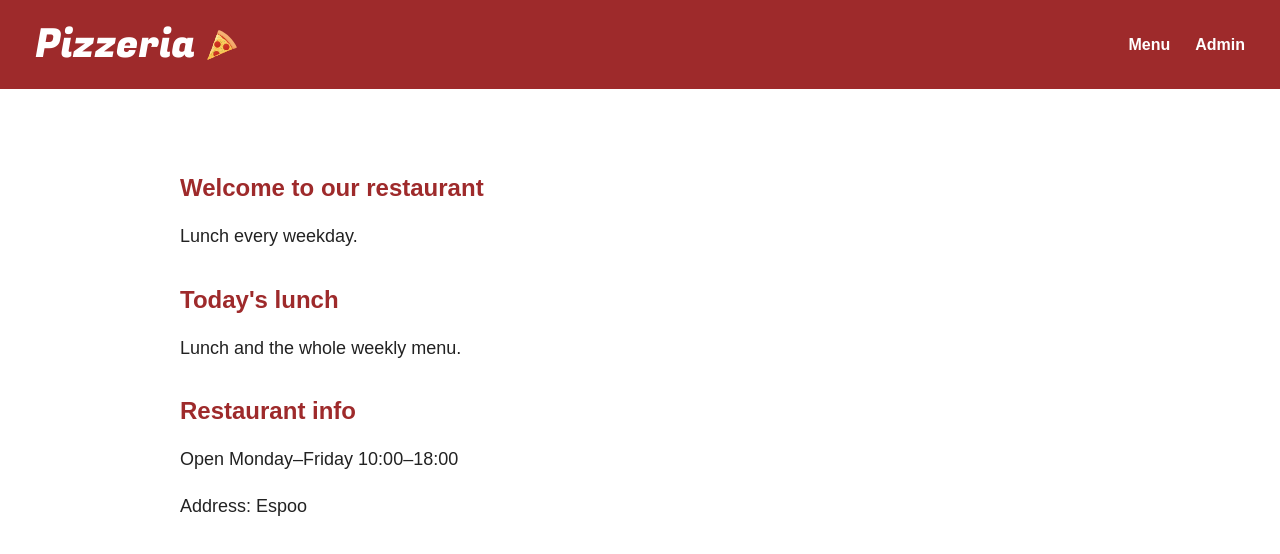
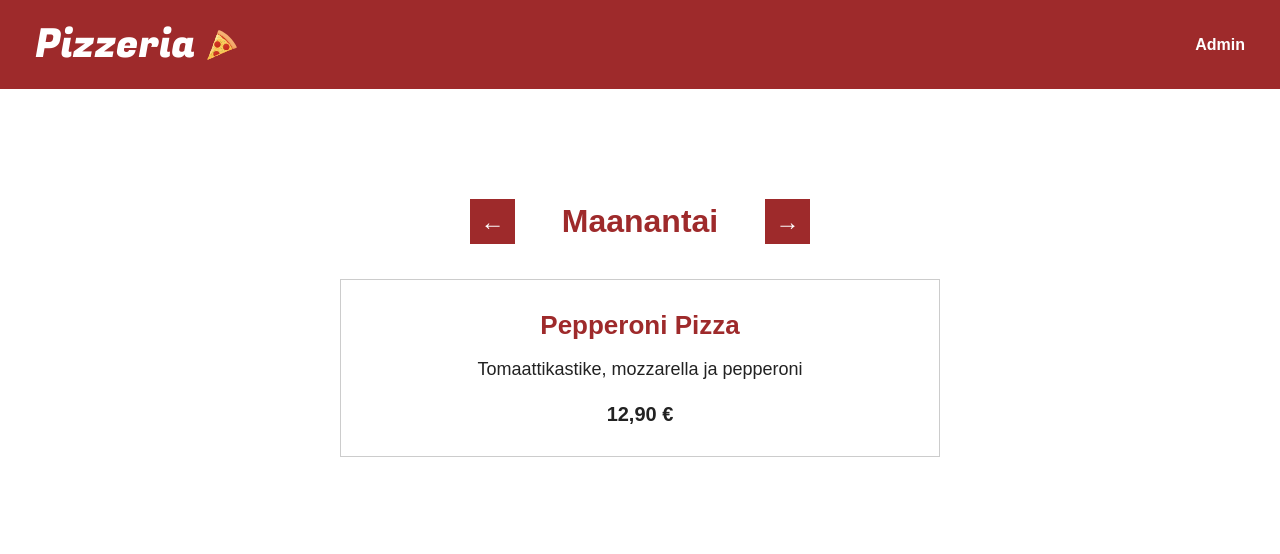
Before and after one commit to nikosilan/restaurant_project, a React app in the folder frontend/: page / in a window 1280 px wide. Shown: the top 554 px of the page. Built offline with nearby package versions, Linux system fonts and the light colour scheme; the HTML template or start-up script is replaced by a standard one.

Commit message:
add menu to main page

```diff
--- a/frontend/src/App.css
+++ b/frontend/src/App.css
@@ -1,57 +1,59 @@
-.hero {
+.menu-section {
+  max-width: 900px;
+  margin: 0 auto;
   padding: 60px 40px;
-  background-color: #ffffff;
-  border-bottom: 1px solid #cccccc;
 }
 
-.hero h1 {
-  max-width: 1000px;
-  margin: 0 auto 15px;
-  font-family: "FugazOne", cursive;
-  font-size: 48px;
-  font-weight: normal;
+.day-selector {
+  display: flex;
+  justify-content: center;
+  align-items: center;
+  gap: 35px;
+}
+
+.day-selector h2 {
+  min-width: 180px;
+  margin: 0;
+  text-align: center;
+  font-size: 32px;
   color: #9e2a2b;
 }
 
-.hero p {
-  max-width: 1000px;
-  margin: 0 auto;
-  font-size: 18px;
-  line-height: 1.6;
+.day-arrow {
+  width: 45px;
+  height: 45px;
+  font-size: 24px;
+  color: white;
+  background-color: #9e2a2b;
+  border: none;
+  cursor: pointer;
 }
 
-.menu-grid {
-  display: grid;
-  grid-template-columns: repeat(5, 1fr);
-  gap: 15px;
-  max-width: 1200px;
-  margin: 40px auto;
+.day-arrow:hover {
+  background-color: #7d2122;
 }
 
-.menu-card {
-  position: relative;
-  padding: 20px;
+.day-menu {
+  max-width: 600px;
+  margin: 35px auto 0;
+  padding: 30px;
+  text-align: center;
   background-color: #ffffff;
   border: 1px solid #cccccc;
 }
 
-.menu-card h3 {
-  margin-top: 0;
+.day-menu h3 {
+  margin: 0 0 15px;
+  font-size: 26px;
   color: #9e2a2b;
 }
 
-.menu-card p {
+.day-menu p {
+  margin: 0 0 20px;
+  font-size: 18px;
   line-height: 1.5;
 }
 
-.menu-card.today {
-  border: 2px solid #9e2a2b;
+.day-menu strong {
+  font-size: 20px;
 }
-
-.menu-card.today span {
-  position: absolute;
-  top: 10px;
-  right: 10px;
-  font-weight: bold;
-  color: #9e2a2b;
-}
--- a/frontend/src/components/Navbar.jsx
+++ b/frontend/src/components/Navbar.jsx
@@ -12,7 +12,6 @@ function Navbar() {
 
       <div className="nav-links">
         {pathname !== "/" && <Link to="/">Home</Link>}
-        {pathname !== "/menu" && <Link to="/menu">Menu</Link>}
         {pathname !== "/admin-login" && (
           <Link to="/admin-login">Admin</Link>
         )}
--- a/frontend/src/pages/Home.jsx
+++ b/frontend/src/pages/Home.jsx
@@ -1,18 +1,88 @@
+import { useState } from "react";
+
+const menu = [
+  {
+    day: "Maanantai",
+    name: "Pepperoni Pizza",
+    description: "Tomaattikastike, mozzarella ja pepperoni",
+    price: "12,90 €",
+  },
+  {
+    day: "Tiistai",
+    name: "Kinkku Pizza",
+    description: "Tomaattikastike, mozzarella ja kinkku",
+    price: "12,90 €",
+  },
+  {
+    day: "Keskiviikko",
+    name: "Kebab Pizza",
+    description: "Tomaattikastike, mozzarella, kebab ja sipuli",
+    price: "13,90 €",
+  },
+  {
+    day: "Torstai",
+    name: "Kana Pizza",
+    description: "Tomaattikastike, mozzarella, kana ja ananas",
+    price: "13,90 €",
+  },
+  {
+    day: "Perjantai",
+    name: "Opera Pizza",
+    description: "Tomaattikastike, mozzarella, kinkku ja tonnikala",
+    price: "13,90 €",
+  },
+  {
+    day: "Lauantai",
+    name: "Quattro Formaggi",
+    description: "Mozzarella, gorgonzola, parmesaani ja emmental",
+    price: "14,90 €",
+  },
+  {
+    day: "Sunnuntai",
+    name: "Margherita Pizza",
+    description: "Tomaattikastike, mozzarella ja basilika",
+    price: "11,90 €",
+  },
+];
+
 function Home() {
+  const [selectedDay, setSelectedDay] = useState(0);
+
+  const previousDay = () => {
+    setSelectedDay((current) =>
+      current === 0 ? menu.length - 1 : current - 1
+    );
+  };
+
+  const nextDay = () => {
+    setSelectedDay((current) =>
+      current === menu.length - 1 ? 0 : current + 1
+    );
+  };
+
+  const currentMenu = menu[selectedDay];
+
   return (
     <main className="home">
-      <h2>Welcome to our restaurant</h2>
+      <section className="menu-section">
+        <div className="day-selector">
+          <button className="day-arrow" onClick={previousDay}>
+            ←
+          </button>
 
-      <p>Lunch every weekday.</p>
+          <h2>{currentMenu.day}</h2>
 
-      <h2>Today's lunch</h2>
+          <button className="day-arrow" onClick={nextDay}>
+            →
+          </button>
+        </div>
 
-      <p>Lunch and the whole weekly menu.</p>
-
-      <h2>Restaurant info</h2>
-
-      <p>Open Monday–Friday 10:00–18:00</p>
-      <p>Address: Espoo</p>
+        <div className="day-menu">
+          <h3>{currentMenu.name}</h3>
+          <p>{currentMenu.description}</p>
+          <strong>{currentMenu.price}</strong>
+        </div>
+      </section>
     </main>
   );
 }
```
